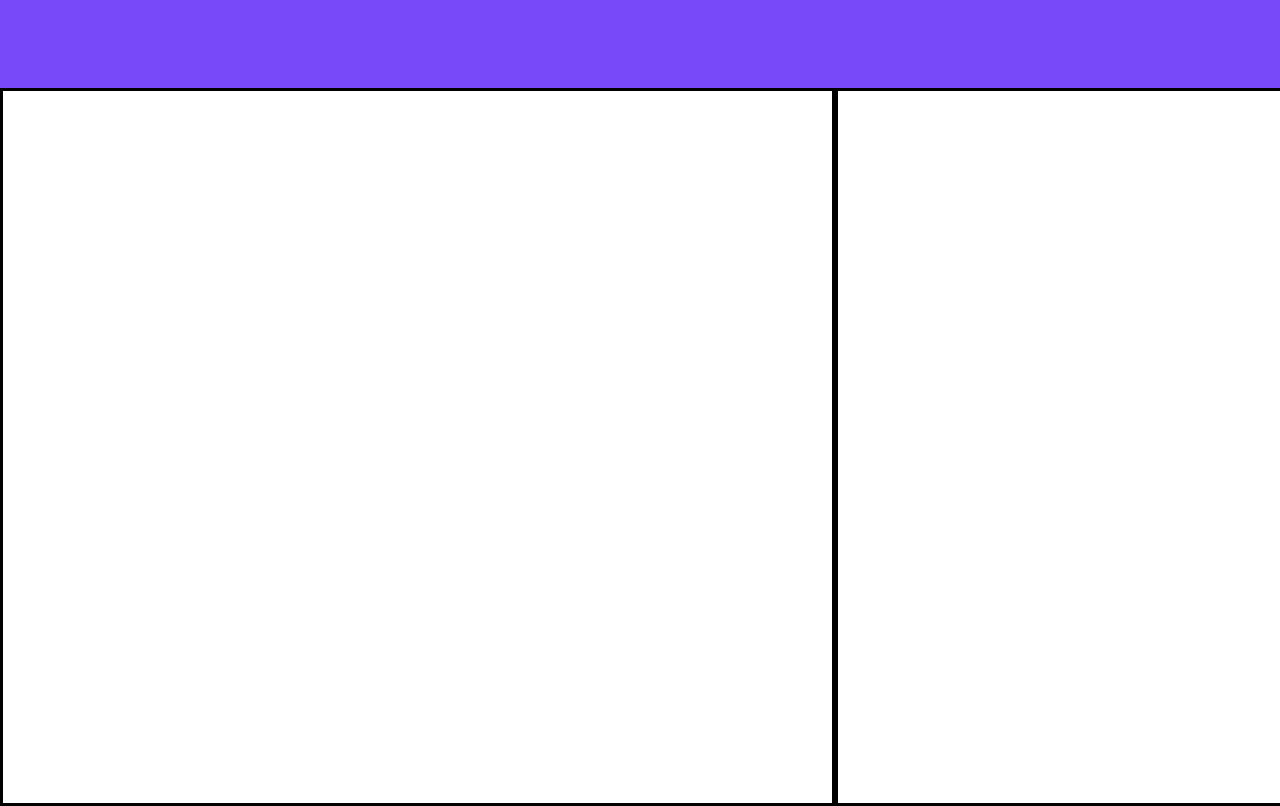
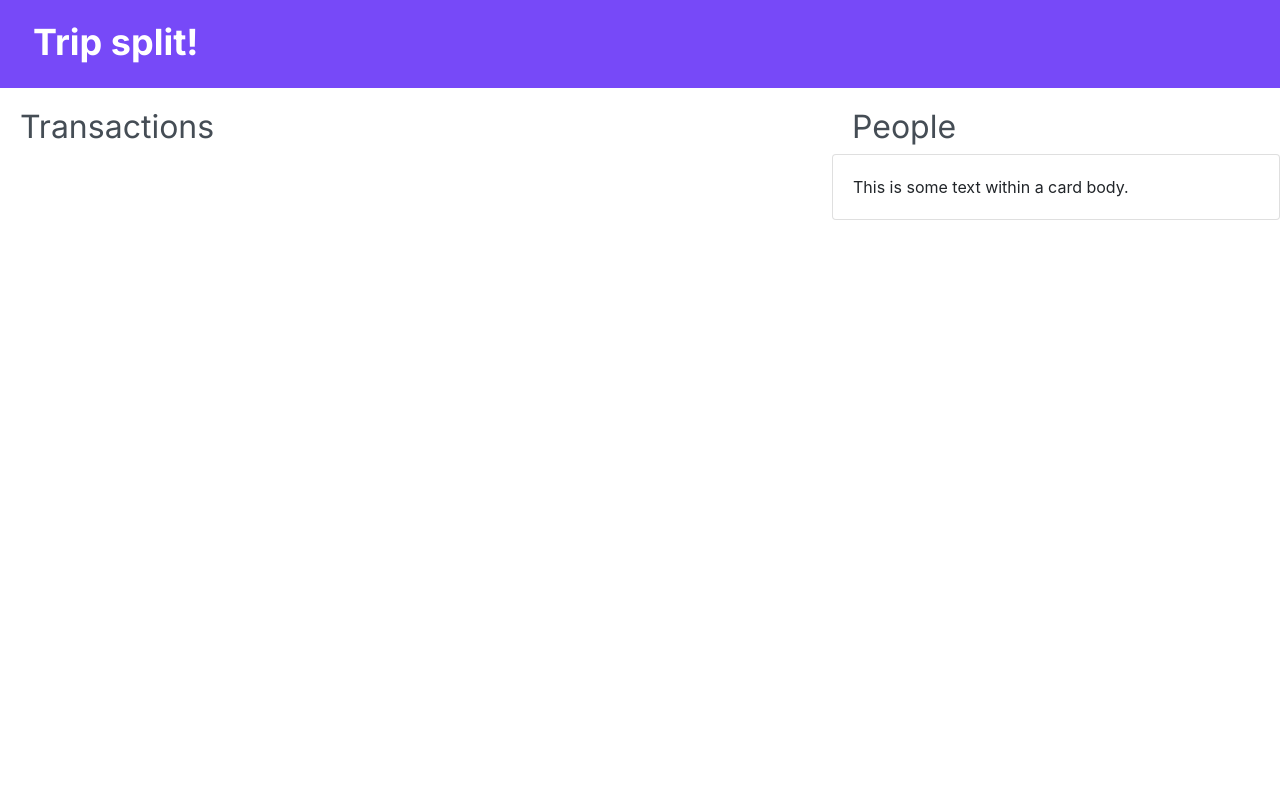
Before and after one commit to Darcy382/trip-split-ui, a React (Create React App) app: page / in a window 1280 px wide. Built offline with nearby package versions, Linux system fonts and the light colour scheme.

Commit message:
adding bootstrap

```diff
--- a/package.json
+++ b/package.json
@@ -6,7 +6,9 @@
     "@testing-library/jest-dom": "^5.14.1",
     "@testing-library/react": "^11.2.7",
     "@testing-library/user-event": "^12.8.3",
+    "bootstrap": "^4.6.0",
     "react": "^17.0.2",
+    "react-bootstrap": "^1.6.1",
     "react-dom": "^17.0.2",
     "react-scripts": "4.0.3",
     "web-vitals": "^1.1.2"
--- a/src/App.css
+++ /dev/null
@@ -1,38 +0,0 @@
-.App {
-  text-align: center;
-}
-
-.App-logo {
-  height: 40vmin;
-  pointer-events: none;
-}
-
-@media (prefers-reduced-motion: no-preference) {
-  .App-logo {
-    animation: App-logo-spin infinite 20s linear;
-  }
-}
-
-.App-header {
-  background-color: #282c34;
-  min-height: 100vh;
-  display: flex;
-  flex-direction: column;
-  align-items: center;
-  justify-content: center;
-  font-size: calc(10px + 2vmin);
-  color: white;
-}
-
-.App-link {
-  color: #61dafb;
-}
-
-@keyframes App-logo-spin {
-  from {
-    transform: rotate(0deg);
-  }
-  to {
-    transform: rotate(360deg);
-  }
-}
--- a/src/App.js
+++ b/src/App.js
@@ -1,5 +1,3 @@
-import logo from './logo.svg';
-import './App.css';
 import Layout from './components/layout/layout';
 
 function App() {
--- a/src/components/header/header.js
+++ b/src/components/header/header.js
@@ -3,7 +3,7 @@ import classes from "./header.module.css"
 const Header = (props) => {
     return (
         <div class={classes.header}>
-
+            <h1 class={classes.title}>Trip split!</h1>
         </div>
     )
 }
--- a/src/components/header/header.module.css
+++ b/src/components/header/header.module.css
@@ -3,3 +3,18 @@
     height: 100%;
     width: 100%;
 }
+
+.title {
+    margin: 0;
+    padding-left: 33px;
+    padding-top: 20px;
+
+    font-family: Inter;
+    font-style: normal;
+    font-weight: bold;
+    font-size: 36px;
+    line-height: 44px;
+    /* identical to box height */
+
+    color: #FFFFFF;
+}
--- a/src/components/people/people.js
+++ b/src/components/people/people.js
@@ -1,9 +1,11 @@
 import classes from "./people.module.css"
+import PersonCard from "./personCard/personCard"
 
 const People = (props) => {
     return (
         <div class={classes.people}>
-
+            <h2>People</h2>
+            <PersonCard></PersonCard>
         </div>
     )
 }
--- a/src/components/people/people.module.css
+++ b/src/components/people/people.module.css
@@ -1,5 +1,5 @@
 .people {
-    border-style: solid;
     height: 100%;
     width: 100%;
+    float: left
 }
--- a/src/components/people/personCard/personCard.js
+++ b/src/components/people/personCard/personCard.js
@@ -1,12 +1,14 @@
-import classes from "./PersonCard.module.css"
-import Card from "react-bootstrap/card"
+import classes from "./personCard.module.css"
+import Card from 'react-bootstrap/Card';
 
 const PersonCard = () => {
     return (
         <div>
-            {/* <Card>
+            <Card>
                 <Card.Body>This is some text within a card body.</Card.Body>
-            </Card> */}
+            </Card>
         </div>
     )
 }
+
+export default PersonCard
--- a/src/components/transactions/transactions.js
+++ b/src/components/transactions/transactions.js
@@ -3,7 +3,7 @@ import classes from "./transactions.module.css"
 const Transactions = (props) => {
     return (
         <div class={classes.transactions}>
-
+            <h2>Transactions</h2>
         </div>
     )
 }
--- a/src/components/transactions/transactions.module.css
+++ b/src/components/transactions/transactions.module.css
@@ -1,5 +1,5 @@
 .transactions {
-    border-style: solid;
     height: 100%;
     width: 100%;
+    float: left
 }
--- a/src/index.css
+++ b/src/index.css
@@ -1,5 +1,8 @@
-body {
+@import url('https://fonts.googleapis.com/css2?family=Inter:wght@200;300;400;700&display=swap');
+
+html, body {
   margin: 0;
+  overflow: hidden;
   font-family: -apple-system, BlinkMacSystemFont, 'Segoe UI', 'Roboto', 'Oxygen',
     'Ubuntu', 'Cantarell', 'Fira Sans', 'Droid Sans', 'Helvetica Neue',
     sans-serif;
@@ -11,3 +14,16 @@ code {
   font-family: source-code-pro, Menlo, Monaco, Consolas, 'Courier New',
     monospace;
 }
+
+h2 {
+  margin: 0;
+  padding-top: 20px;
+  padding-left: 20px;
+  font-family: Inter;
+  font-style: normal;
+  font-weight: bold;
+  font-size: 36px;
+  line-height: 44px;
+
+  color: #454D55;
+}
--- a/src/index.js
+++ b/src/index.js
@@ -3,6 +3,7 @@ import ReactDOM from 'react-dom';
 import './index.css';
 import App from './App';
 import reportWebVitals from './reportWebVitals';
+import 'bootstrap/dist/css/bootstrap.min.css';
 
 ReactDOM.render(
   <React.StrictMode>
```
Also changed, not shown: 1 other file (tests, documents, lock files or other folders).
